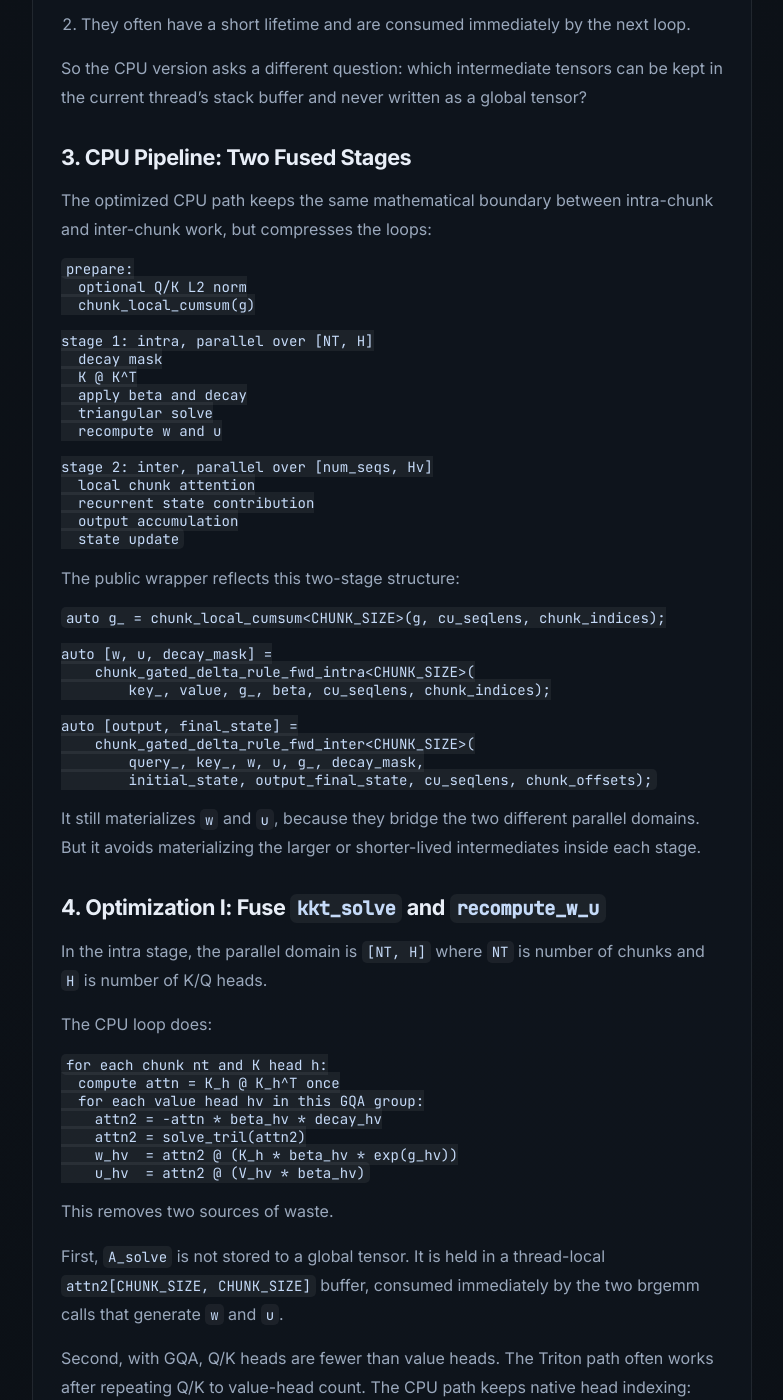
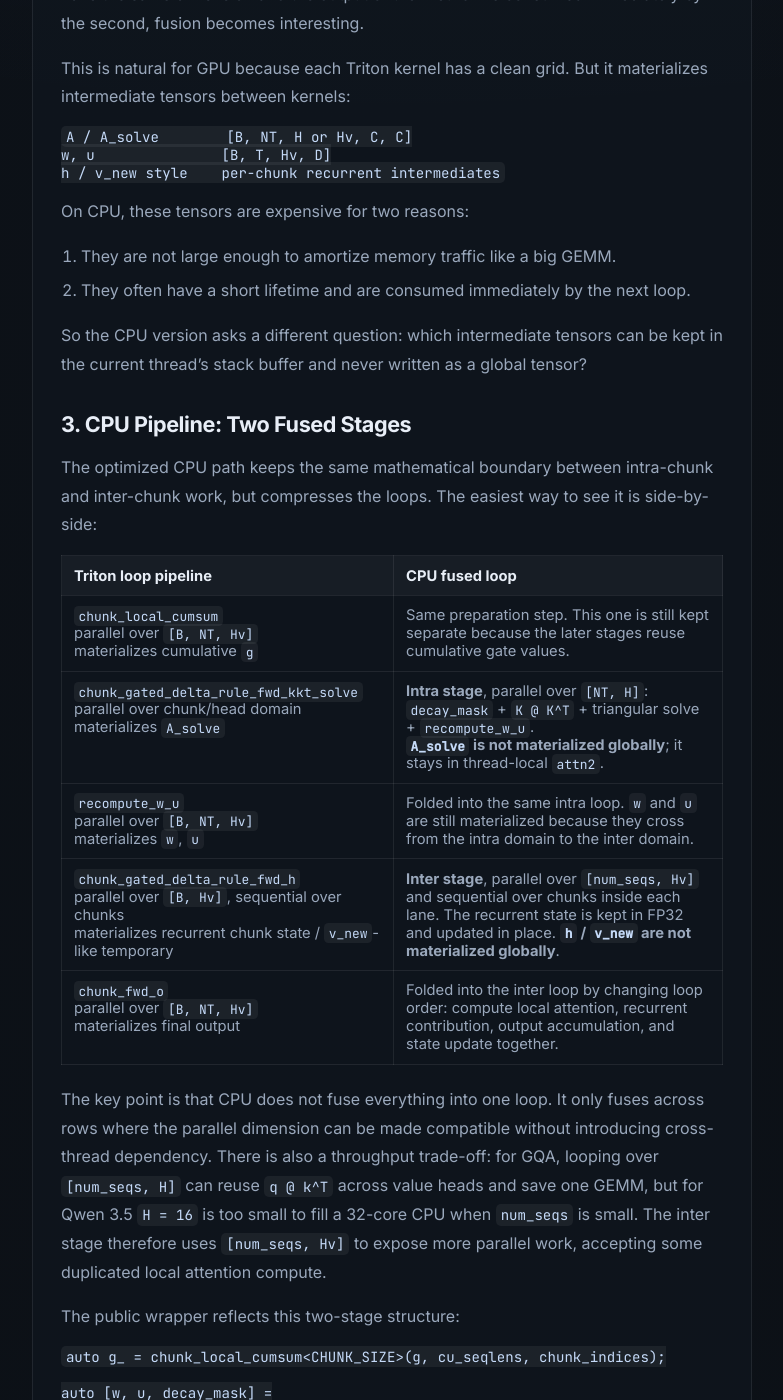
Before and after one commit to mingfeima/mingfeima.github.io, a Jekyll site: the page built from posts/cpu-gdn-chunk-kernel.md, in a window 1280 px wide and 1400 px high, scrolled down 2878 px. Shown: the whole window, without its empty margins (248-1031 px from the left). Built offline with Jekyll 4.4.1, drawn with Linux system fonts in a browser that asks for light colours; some of the changed text lies outside the part shown.

Commit message:
update blog

````diff
--- a/posts/cpu-gdn-chunk-kernel.md
+++ b/posts/cpu-gdn-chunk-kernel.md
@@ -69,24 +69,17 @@
 
 ## 2. Triton Pipeline
 
-The FLA/Triton implementation decomposes prefill into several kernels. Conceptually it looks like this:
+The FLA/Triton implementation decomposes prefill into several kernels. Besides the math operation, the important thing to notice is the parallel dimension of each loop:
 
-```text
-1. chunk_local_cumsum
-   g -> cumulative gate per chunk
+| Step | Kernel / loop | Parallel dimension | Materialized output |
+|------|---------------|--------------------|---------------------|
+| 1 | `chunk_local_cumsum` | `[B, NT, Hv]` | cumulative gate `g` per chunk |
+| 2 | `chunk_gated_delta_rule_fwd_kkt_solve` | `[B, NT, Hv]` or `[B, NT, H]` depending on GQA layout | solved local attention matrix `A_solve` |
+| 3 | `recompute_w_u` | `[B, NT, Hv]` | `w`, `u` |
+| 4 | `chunk_gated_delta_rule_fwd_h` | `[B, Hv]` with a sequential scan over chunks | recurrent chunk state / `v_new`-like temporary |
+| 5 | `chunk_fwd_o` | `[B, NT, Hv]` | final output chunk |
 
-2. chunk_gated_delta_rule_fwd_kkt_solve
-   K, beta, decay -> A_solve
-
-3. recompute_w_u
-   A_solve, K, V, beta, gate -> w, u
-
-4. chunk_gated_delta_rule_fwd_h
-   w, u, state -> recurrent state and intermediate chunk values
-
-5. chunk_fwd_o
-   Q, K, w/u, state -> output
-```
+This table is a useful way to read a GPU kernel pipeline. If two rows have different parallel dimensions, they are usually not good candidates for direct loop fusion. If they have the same dimension and the output of the first row is consumed immediately by the second, fusion becomes interesting.
 
 This is natural for GPU because each Triton kernel has a clean grid. But it materializes intermediate tensors between kernels:
 
@@ -105,26 +98,17 @@
 
 ## 3. CPU Pipeline: Two Fused Stages
 
-The optimized CPU path keeps the same mathematical boundary between intra-chunk and inter-chunk work, but compresses the loops:
+The optimized CPU path keeps the same mathematical boundary between intra-chunk and inter-chunk work, but compresses the loops. The easiest way to see it is side-by-side:
 
-```text
-prepare:
-  optional Q/K L2 norm
-  chunk_local_cumsum(g)
+| Triton loop pipeline | CPU fused loop |
+|----------------------|----------------|
+| `chunk_local_cumsum`<br>parallel over `[B, NT, Hv]`<br>materializes cumulative `g` | Same preparation step. This one is still kept separate because the later stages reuse cumulative gate values. |
+| `chunk_gated_delta_rule_fwd_kkt_solve`<br>parallel over chunk/head domain<br>materializes `A_solve` | **Intra stage**, parallel over `[NT, H]`:<br>`decay_mask` + `K @ K^T` + triangular solve + `recompute_w_u`.<br>**`A_solve` is not materialized globally**; it stays in thread-local `attn2`. |
+| `recompute_w_u`<br>parallel over `[B, NT, Hv]`<br>materializes `w`, `u` | Folded into the same intra loop. `w` and `u` are still materialized because they cross from the intra domain to the inter domain. |
+| `chunk_gated_delta_rule_fwd_h`<br>parallel over `[B, Hv]`, sequential over chunks<br>materializes recurrent chunk state / `v_new`-like temporary | **Inter stage**, parallel over `[num_seqs, Hv]` and sequential over chunks inside each lane. The recurrent state is kept in FP32 and updated in place. **`h` / `v_new` are not materialized globally**. |
+| `chunk_fwd_o`<br>parallel over `[B, NT, Hv]`<br>materializes final output | Folded into the inter loop by changing loop order: compute local attention, recurrent contribution, output accumulation, and state update together. |
 
-stage 1: intra, parallel over [NT, H]
-  decay mask
-  K @ K^T
-  apply beta and decay
-  triangular solve
-  recompute w and u
-
-stage 2: inter, parallel over [num_seqs, Hv]
-  local chunk attention
-  recurrent state contribution
-  output accumulation
-  state update
-```
+The key point is that CPU does not fuse everything into one loop. It only fuses across rows where the parallel dimension can be made compatible without introducing cross-thread dependency. There is also a throughput trade-off: for GQA, looping over `[num_seqs, H]` can reuse `q @ k^T` across value heads and save one GEMM, but for Qwen 3.5 `H = 16` is too small to fill a 32-core CPU when `num_seqs` is small. The inter stage therefore uses `[num_seqs, Hv]` to expose more parallel work, accepting some duplicated local attention compute.
 
 The public wrapper reflects this two-stage structure:
 
@@ -184,6 +168,8 @@
 ## 5. Optimization II: Fuse `fwd_h` and `chunk_fwd_o`
 
 The inter stage uses a different parallel domain: `[num_seqs, Hv]`.
+
+There is an alternative design: parallel over `[num_seqs, H]`, then loop over the `HG = Hv / H` value heads inside each K head group. This would allow `q @ k^T` to be computed once and reused, similar to the intra stage. The reason not to use it here is practical parallelism. On Qwen 3.5, `H = 16`; with a single sequence, `[num_seqs, H]` exposes only 16 independent lanes, which is not enough to occupy a 32-core CPU. Using `[num_seqs, Hv]` increases the parallel work, at the cost of duplicating the small local `q @ k^T` computation across value heads.
 
 For each sequence and value head, the loop walks chunks in order. That order is sequential because of recurrent state:
 
````
